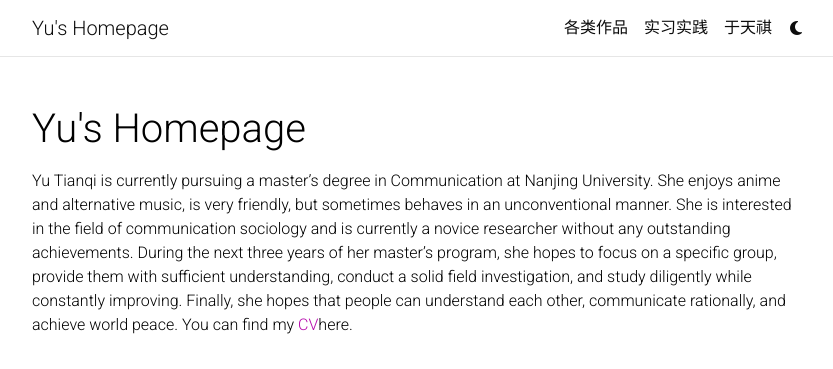
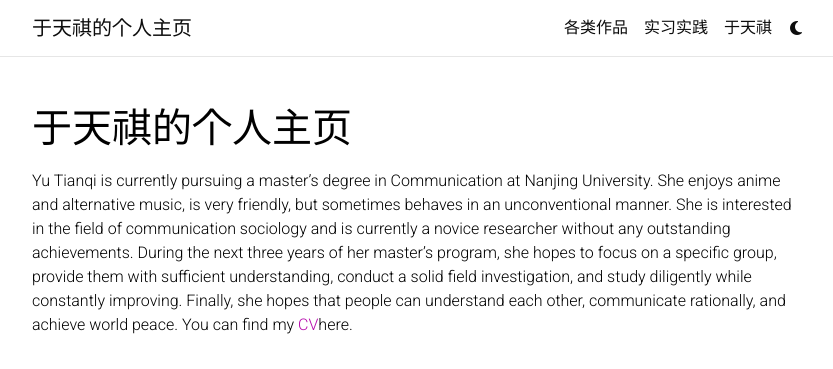
Before and after one commit to yutianqi198/yutianqi198, a Jekyll site: the page built from _pages/about.md, in a window 1280 px wide and 1234 px high, cut to the strip 0-369 px from the top of the window. Shown: the whole strip, without its empty margins (223-1056 px from the left). Built offline with Jekyll 4.4.1, drawn with Linux system fonts in a browser that asks for light colours; comment, search, counter and statistics services are not loaded; a style sheet for code colours, icons or effects is not loaded.

Commit message:
Update _config.yml

```diff
--- a/_config.yml
+++ b/_config.yml
@@ -2,7 +2,7 @@
 # Site settings
 # -----------------------------------------------------------------------------
 
-title: Yu's Homepage # the website title (if blank, full name will be used instead)
+title: 于天祺的个人主页 # the website title (if blank, full name will be used instead)
 first_name: Yu
 middle_name:
 last_name: Tianqi
```
